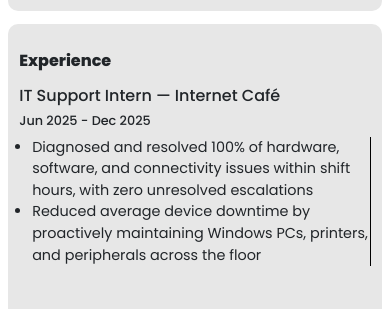
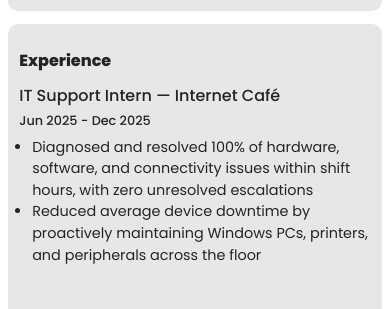
Before and after one commit to AvuMdunyelwa/my-portfolio-app, a React (Vite) app: page / in a window 390 px wide. Shown: the part 1723-2032 px from the top of the page. Built offline with nearby package versions, Linux system fonts and the light colour scheme.

Commit message:
remove border on experience on smaller screens

```diff
--- a/src/App.css
+++ b/src/App.css
@@ -134,6 +134,10 @@ header {
     .certification {
         width: 50%;
     }
+
+    .experience ul {
+        border-right: 1px solid black;
+    }
 }
 
 button {
@@ -256,6 +260,10 @@ section {
          {
             width: 100%;
         }
+
+        .experience ul {
+            border: none;
+        }
     }
 
 
--- a/src/Experience.jsx
+++ b/src/Experience.jsx
@@ -10,7 +10,7 @@ function Experience() {
                 <h5>Experience</h5>
                 <h4 style={{fontSize: '1rem'}}>IT Support Intern — Internet Café</h4>
                 <h4 style={{fontSize: '0.8rem'}}>Jun 2025 - Dec 2025</h4>
-                <ul style={{borderRight: '1px solid black', paddingLeft: '0.9em', fontSize: '0.9rem'}}>
+                <ul style={{ paddingLeft: '0.9em', fontSize: '0.9rem'}}>
                     <li key={18}>Diagnosed and resolved 100% of hardware, software, and connectivity issues within shift hours, with
                         zero unresolved escalations
                     </li>
```
